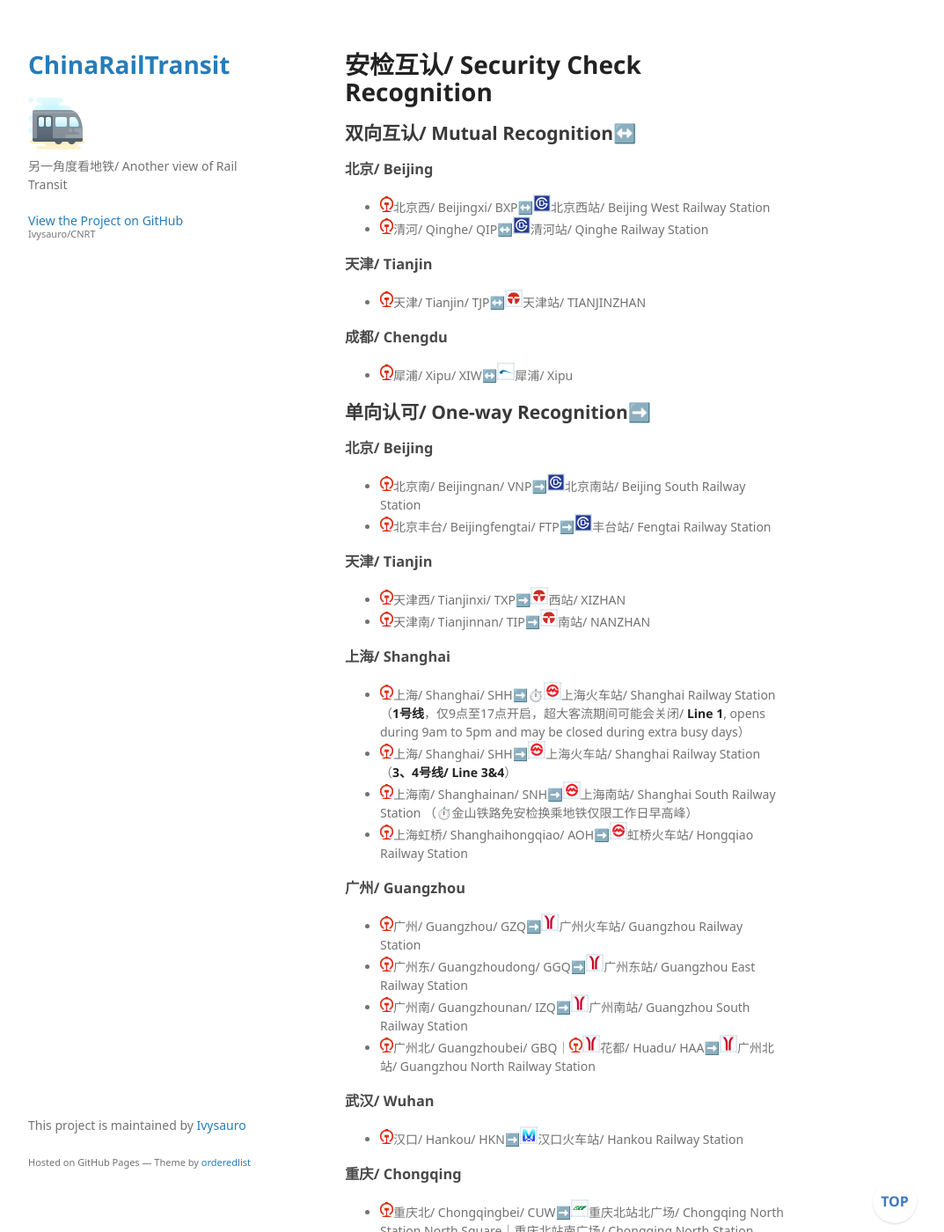
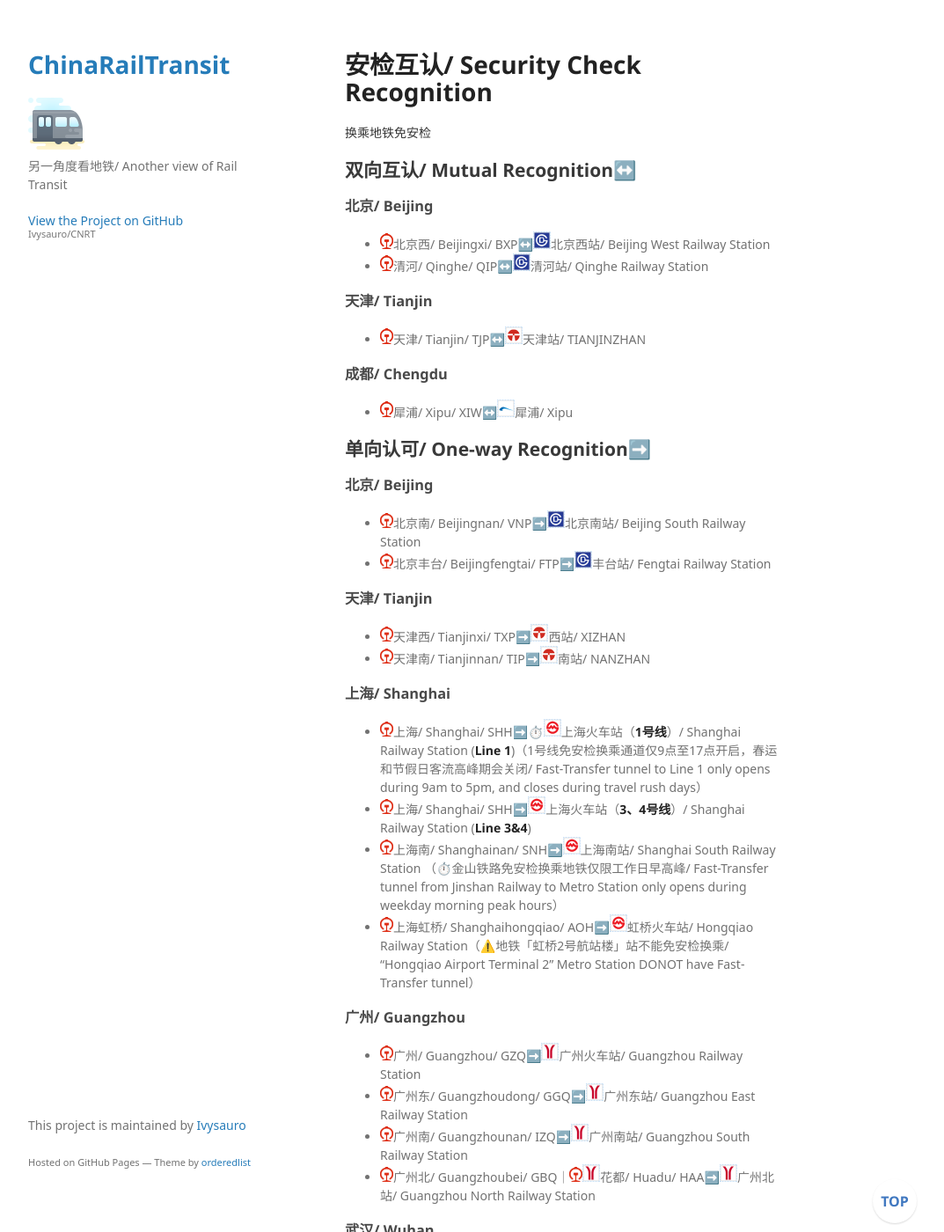
Before and after one commit to Ivysauro/CNRT, a Jekyll site: the page built from data/SecuCk.md, in a window 1280 px wide and 1400 px high. Shown: the whole window at 88% size, without its empty margins (178-1251 px from the left). Built offline with Jekyll 4.4.1, drawn with Linux system fonts in a browser that asks for light colours; some web fonts are replaced; our own code applies the rules of GitHub Pages for plain Markdown files; a script that is not in the unit is left out; some of the changed text lies outside the part shown.

Commit message:
🔐添加注意事项

```diff
--- a/data/SecuCk.md
+++ b/data/SecuCk.md
@@ -1,4 +1,6 @@
 # 安检互认/ Security Check Recognition
+
+`换乘地铁免安检`
 
 ## 双向互认/ Mutual Recognition↔️
 
@@ -25,10 +27,10 @@
 - <img src="https://raw.githubusercontent.com/Ivysauro/CNRT/master/images/CR.png" width="15" hegiht="15" alt="China Railway"/>天津南/ Tianjinnan/ TIP➡️<img src="https://raw.githubusercontent.com/Ivysauro/CNRT/master/images/city/tj.gif" width="20" hegiht="20"/>南站/ NANZHAN
 
 ### 上海/ Shanghai
-- <img src="https://raw.githubusercontent.com/Ivysauro/CNRT/master/images/CR.png" width="15" hegiht="15" alt="China Railway"/>上海/ Shanghai/ SHH➡️⏱️<img src="https://raw.githubusercontent.com/Ivysauro/CNRT/master/images/city/sh.gif" width="20" hegiht="20"/>上海火车站/ Shanghai Railway Station（**1号线**，仅9点至17点开启，超大客流期间可能会关闭/ **Line 1**, opens during 9am to 5pm and may be closed during extra busy days）
-- <img src="https://raw.githubusercontent.com/Ivysauro/CNRT/master/images/CR.png" width="15" hegiht="15" alt="China Railway"/>上海/ Shanghai/ SHH➡️<img src="https://raw.githubusercontent.com/Ivysauro/CNRT/master/images/city/sh.gif" width="20" hegiht="20"/>上海火车站/ Shanghai Railway Station（**3、4号线/ Line 3&4**）
-- <img src="https://raw.githubusercontent.com/Ivysauro/CNRT/master/images/CR.png" width="15" hegiht="15" alt="China Railway"/>上海南/ Shanghainan/ SNH➡️<img src="https://raw.githubusercontent.com/Ivysauro/CNRT/master/images/city/sh.gif" width="20" hegiht="20"/>上海南站/ Shanghai South Railway Station （⏱️金山铁路免安检换乘地铁仅限工作日早高峰）
-- <img src="https://raw.githubusercontent.com/Ivysauro/CNRT/master/images/CR.png" width="15" hegiht="15" alt="China Railway"/>上海虹桥/ Shanghaihongqiao/ AOH➡️<img src="https://raw.githubusercontent.com/Ivysauro/CNRT/master/images/city/sh.gif" width="20" hegiht="20"/>虹桥火车站/ Hongqiao Railway Station
+- <img src="https://raw.githubusercontent.com/Ivysauro/CNRT/master/images/CR.png" width="15" hegiht="15" alt="China Railway"/>上海/ Shanghai/ SHH➡️⏱️<img src="https://raw.githubusercontent.com/Ivysauro/CNRT/master/images/city/sh.gif" width="20" hegiht="20"/>上海火车站（**1号线**）/ Shanghai Railway Station (**Line 1**)（1号线免安检换乘通道仅9点至17点开启，春运和节假日客流高峰期会关闭/ Fast-Transfer tunnel to Line 1 only opens during 9am to 5pm, and closes during travel rush days）
+- <img src="https://raw.githubusercontent.com/Ivysauro/CNRT/master/images/CR.png" width="15" hegiht="15" alt="China Railway"/>上海/ Shanghai/ SHH➡️<img src="https://raw.githubusercontent.com/Ivysauro/CNRT/master/images/city/sh.gif" width="20" hegiht="20"/>上海火车站（**3、4号线**）/ Shanghai Railway Station (**Line 3&4**)
+- <img src="https://raw.githubusercontent.com/Ivysauro/CNRT/master/images/CR.png" width="15" hegiht="15" alt="China Railway"/>上海南/ Shanghainan/ SNH➡️<img src="https://raw.githubusercontent.com/Ivysauro/CNRT/master/images/city/sh.gif" width="20" hegiht="20"/>上海南站/ Shanghai South Railway Station （⏱️金山铁路免安检换乘地铁仅限工作日早高峰/ Fast-Transfer tunnel from Jinshan Railway to Metro Station only opens during weekday morning peak hours）
+- <img src="https://raw.githubusercontent.com/Ivysauro/CNRT/master/images/CR.png" width="15" hegiht="15" alt="China Railway"/>上海虹桥/ Shanghaihongqiao/ AOH➡️<img src="https://raw.githubusercontent.com/Ivysauro/CNRT/master/images/city/sh.gif" width="20" hegiht="20"/>虹桥火车站/ Hongqiao Railway Station（⚠️地铁「虹桥2号航站楼」站不能免安检换乘/ "Hongqiao Airport Terminal 2" Metro Station DONOT have Fast-Transfer tunnel）
 
 ### 广州/ Guangzhou
 - <img src="https://raw.githubusercontent.com/Ivysauro/CNRT/master/images/CR.png" width="15" hegiht="15" alt="China Railway"/>广州/ Guangzhou/ GZQ➡️<img src="https://raw.githubusercontent.com/Ivysauro/CNRT/master/images/city/gz.gif" width="20" hegiht="20"/>广州火车站/ Guangzhou Railway Station
@@ -64,7 +66,7 @@
 - <img src="https://raw.githubusercontent.com/Ivysauro/CNRT/master/images/CR.png" width="15" hegiht="15" alt="China Railway"/>苏州/ Suzhou/ SZH➡️<img src="https://raw.githubusercontent.com/Ivysauro/CNRT/master/images/city/suz.gif" width="20" hegiht="20"/>苏州火车站/ Suzhou Railway Station
 
 ### 杭州/ Hangzhou
-- <img src="https://raw.githubusercontent.com/Ivysauro/CNRT/master/images/CR.png" width="15" hegiht="15" alt="China Railway"/>杭州东/ Hangzhoudong/ HGH➡️<img src="https://raw.githubusercontent.com/Ivysauro/CNRT/master/images/city/hz.gif" width="20" hegiht="20"/>火车东站/ East Railway Station
+- <img src="https://raw.githubusercontent.com/Ivysauro/CNRT/master/images/CR.png" width="15" hegiht="15" alt="China Railway"/>杭州东/ Hangzhoudong/ HGH➡️<img src="https://raw.githubusercontent.com/Ivysauro/CNRT/master/images/city/hz.gif" width="20" hegiht="20"/>火车东站/ East Railway Station（⚠️地铁「火车东站（东广场）」站不能免安检换乘/ "East Railway Station (East Square)" Metro Station DONOT have Fast-Transfer tunnel）
 - <img src="https://raw.githubusercontent.com/Ivysauro/CNRT/master/images/CR.png" width="15" hegiht="15" alt="China Railway"/>杭州南/ Hangzhounan/ XHH➡️<img src="https://raw.githubusercontent.com/Ivysauro/CNRT/master/images/city/hz.gif" width="20" hegiht="20"/>火车南站/ South Railway Station
 
 ### 郑州/ Zhengzhou
@@ -72,7 +74,7 @@
 - <img src="https://raw.githubusercontent.com/Ivysauro/CNRT/master/images/CR.png" width="15" hegiht="15" alt="China Railway"/>郑州东/ Zhengzhoudong/ ZAF➡️<img src="https://raw.githubusercontent.com/Ivysauro/CNRT/master/images/city/zz.gif" width="20" hegiht="20"/>郑州东站/ ZHENGZHOU EAST RAILWAY STATION
 
 ### 长沙/ Changsha
-- <img src="https://raw.githubusercontent.com/Ivysauro/CNRT/master/images/CR.png" width="15" hegiht="15" alt="China Railway"/>长沙/ Changsha/ CSQ➡️<img src="https://raw.githubusercontent.com/Ivysauro/CNRT/master/images/city/cs.gif" width="20" hegiht="20"/>锦泰广场/ Jintai Square
+- <img src="https://raw.githubusercontent.com/Ivysauro/CNRT/master/images/CR.png" width="15" hegiht="15" alt="China Railway"/>长沙/ Changsha/ CSQ➡️<img src="https://raw.githubusercontent.com/Ivysauro/CNRT/master/images/city/cs.gif" width="20" hegiht="20"/>锦泰广场/ Jintai Square（⚠️地铁「长沙火车站」站不能免安检换乘/ "Railway Station" Metro Station DONOT have Fast-Transfer tunnel）
 - <img src="https://raw.githubusercontent.com/Ivysauro/CNRT/master/images/CR.png" width="15" hegiht="15" alt="China Railway"/>长沙南/ Changshanan/ CWQ➡️<img src="https://raw.githubusercontent.com/Ivysauro/CNRT/master/images/city/cs.gif" width="20" hegiht="20"/>长沙火车南站/ South Railway Station
 
 ### 无锡/ Wuxi
@@ -83,14 +85,14 @@
 
 ### 南昌/ Nanchang
 - <img src="https://raw.githubusercontent.com/Ivysauro/CNRT/master/images/CR.png" width="15" hegiht="15" alt="China Railway"/>南昌/ Nanchang/ NCG➡️📅<img src="https://raw.githubusercontent.com/Ivysauro/CNRT/master/images/city/nc.gif" width="20" hegiht="20"/>南昌火车站/ Nanchang Railway Staiton（**仅限春运期间/ Only opens during the Spring Festival travel rush**）
-- <img src="https://raw.githubusercontent.com/Ivysauro/CNRT/master/images/CR.png" width="15" hegiht="15" alt="China Railway"/>南昌西/ Nanchangxi/ NXG➡️<img src="https://raw.githubusercontent.com/Ivysauro/CNRT/master/images/city/nc.gif" width="20" hegiht="20"/>南昌西站/ Nanchang West Railway Staiton
+- <img src="https://raw.githubusercontent.com/Ivysauro/CNRT/master/images/CR.png" width="15" hegiht="15" alt="China Railway"/>南昌西/ Nanchangxi/ NXG➡️<img src="https://raw.githubusercontent.com/Ivysauro/CNRT/master/images/city/nc.gif" width="20" hegiht="20"/>南昌西站/ Nanchang West Railway Staiton（⚠️地铁「西站南广场」站不能免安检换乘/ "South Square of West Railway Station" Metro Station DONOT have Fast-Transfer tunnel）
 
 ### 福州/ Fuzhou
 - <img src="https://raw.githubusercontent.com/Ivysauro/CNRT/master/images/CR.png" width="15" hegiht="15" alt="China Railway"/>福州南/ Fuzhounan/ FYS➡️<img src="https://raw.githubusercontent.com/Ivysauro/CNRT/master/images/city/fz.gif" width="20" hegiht="20"/>福州火车南站/ Fuzhou South Railway Station
 
 ### 合肥/ Hefei
 - <img src="https://raw.githubusercontent.com/Ivysauro/CNRT/master/images/CR.png" width="15" hegiht="15" alt="China Railway"/>合肥/ Hefei/ HFH➡️<img src="https://raw.githubusercontent.com/Ivysauro/CNRT/master/images/city/hf.gif" width="20" hegiht="20"/>合肥火车站/ Hefei Railway Station
-- <img src="https://raw.githubusercontent.com/Ivysauro/CNRT/master/images/CR.png" width="15" hegiht="15" alt="China Railway"/>合肥南/ Hefeinan/ ENH➡️<img src="https://raw.githubusercontent.com/Ivysauro/CNRT/master/images/city/hf.gif" width="20" hegiht="20"/>合肥南站/ Hefeinan Railway Station
+- <img src="https://raw.githubusercontent.com/Ivysauro/CNRT/master/images/CR.png" width="15" hegiht="15" alt="China Railway"/>合肥南/ Hefeinan/ ENH➡️<img src="https://raw.githubusercontent.com/Ivysauro/CNRT/master/images/city/hf.gif" width="20" hegiht="20"/>合肥南站/ Hefeinan Railway Station（⚠️地铁「南站南广场」站不能免安检换乘/ "Nanzhan Nanguangchang" Metro Station DONOT have Fast-Transfer tunnel）
 
 ### 贵阳/ Guiyang
 - <img src="https://raw.githubusercontent.com/Ivysauro/CNRT/master/images/CR.png" width="15" hegiht="15" alt="China Railway"/>贵阳北/ Guiyangbei/ KQW➡️<img src="https://raw.githubusercontent.com/Ivysauro/CNRT/master/images/city/gy.gif" width="20" hegiht="20"/>贵阳北站/ Guiyangbei Railway Station
```
